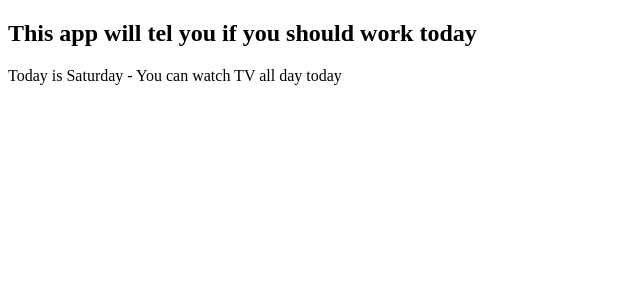
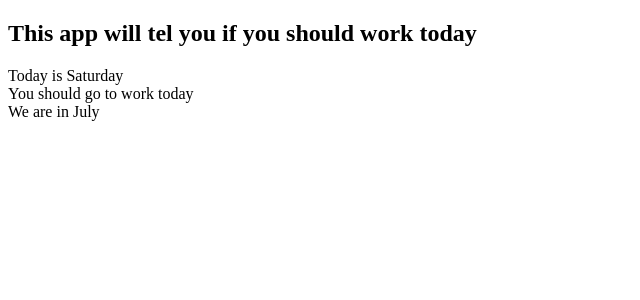
Before and after one commit to GroceriStar/react-intern-only-27, a React (Create React App) app: page / in a window 1280 px wide. Shown: the top 300 px of the page, without its empty margins (0-640 px from the left). Built offline with nearby package versions, Linux system fonts and the light colour scheme.

Commit message:
Cleaned Code, Week Checker, Month Checker, Data separated

```diff
--- a/src/components/App.js
+++ b/src/components/App.js
@@ -1,13 +1,14 @@
 import React, { Component } from 'react';
-
 import Header from './Header';
 import DayChecker from './DayChecker';
+import MonthChecker from './MonthChecker';
 
 class App extends Component {
   render() {
     return [
         <Header />,
-        <DayChecker />
+        <DayChecker />,
+        <MonthChecker />
     ];
   }
 }
--- a/src/components/DayChecker.js
+++ b/src/components/DayChecker.js
@@ -1,44 +1,12 @@
 import React, { Component } from 'react';
+import WeekDay from './WeekDay';
 
 const moment = require('moment');
-const _ = require('underscore');
-
-const days = moment.weekdays();
-const months = moment.months();
-const today = new Date().getDay();
-const currentYear = new Date().getFullYear();
 
 class DayChecker extends Component {
-
-  getDayName(number) {
-    return days[number];
+  render() {
+    return <div>Today is {moment().format('dddd')} <WeekDay /></div>;
   }
-
-  getDaysInMonth = function(month,year) {
-    let date = new Date(year, month + 1, 0);
-    return date.getDate();
-  };
-
-  generateCalendar(year) {
-    return months.slice().map( month => {
-      return  {
-        name: month,
-        days: _.range(1, moment(`${year}-${moment().month(month).format('MM')}`, "YYYY-MM").daysInMonth()  + 1)
-      };
-    })
-  }
-
-  render() {
-    let calendarLikeArray = this.generateCalendar(currentYear);
-
-    // If it is weekday
-    if (today === 6 || today === 0)
-      return <div>Today is {this.getDayName(today)} - You can watch TV all day today</div>;
-
-    // If it is weeken
-    return <div>Today is {this.getDayName(today)} - You should go to work today</div>;
-  }
-
 }
 
 export default DayChecker;
--- a/src/components/Header.js
+++ b/src/components/Header.js
@@ -1,8 +1,9 @@
 import React, { Component } from 'react';
+import C from '../data/Constants';
 
 class Header extends Component {
   render() {
-    return <h2>This app will tel you if you should work today</h2>;
+    return <h2>{C.HEADER.TITLE}</h2>;
   }
 }
 
--- /dev/null
+++ b/src/components/MonthChecker.js
@@ -0,0 +1,11 @@
+import React, { Component } from 'react';
+
+const moment = require('moment');
+
+class MonthChecker extends Component {
+  render() {
+    return <div>We are in {moment().format('MMMM')}</div>
+  }
+}
+
+export default MonthChecker;
--- /dev/null
+++ b/src/components/WeekDay.js
@@ -0,0 +1,16 @@
+import React, { Component } from 'react';
+import C from '../data/Constants';
+
+const moment = require('moment');
+
+class WeekDay extends Component {
+
+  render() {
+    if (moment().day() === 0 || moment().day() === 6)
+      return <div>{C.NOTWORK}</div>;
+
+    return <div>{C.WORK}</div>;
+  }
+}
+
+export default WeekDay;
--- /dev/null
+++ b/src/data/Constants.js
@@ -0,0 +1,7 @@
+module.exports = {
+  HEADER: {
+    TITLE: 'This app will tel you if you should work today'
+  },
+  WORK: 'You can watch TV all day today',
+  NOTWORK: 'You should go to work today'
+}
```
Also changed, not shown: src/data/ArrayCalendarLike.js (added, +12 -0 lines).
